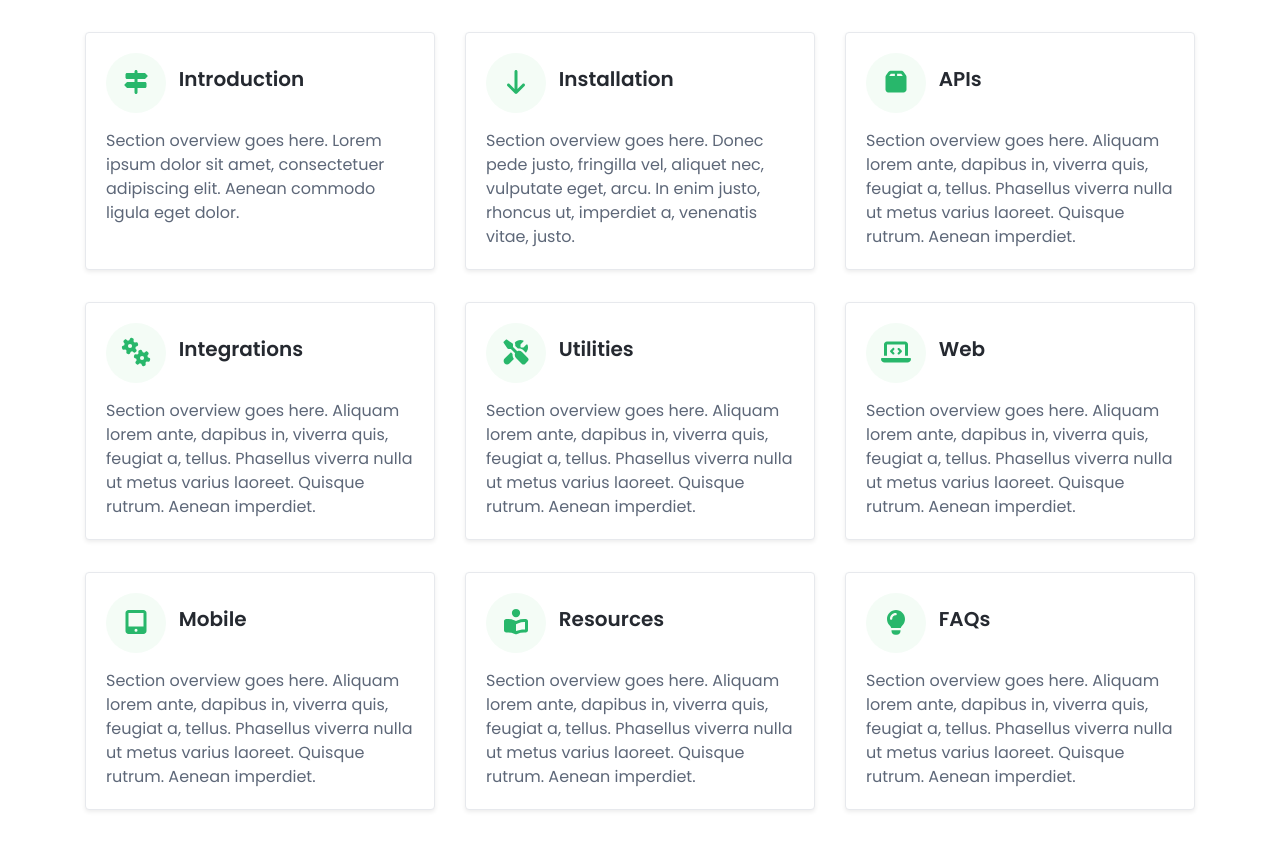
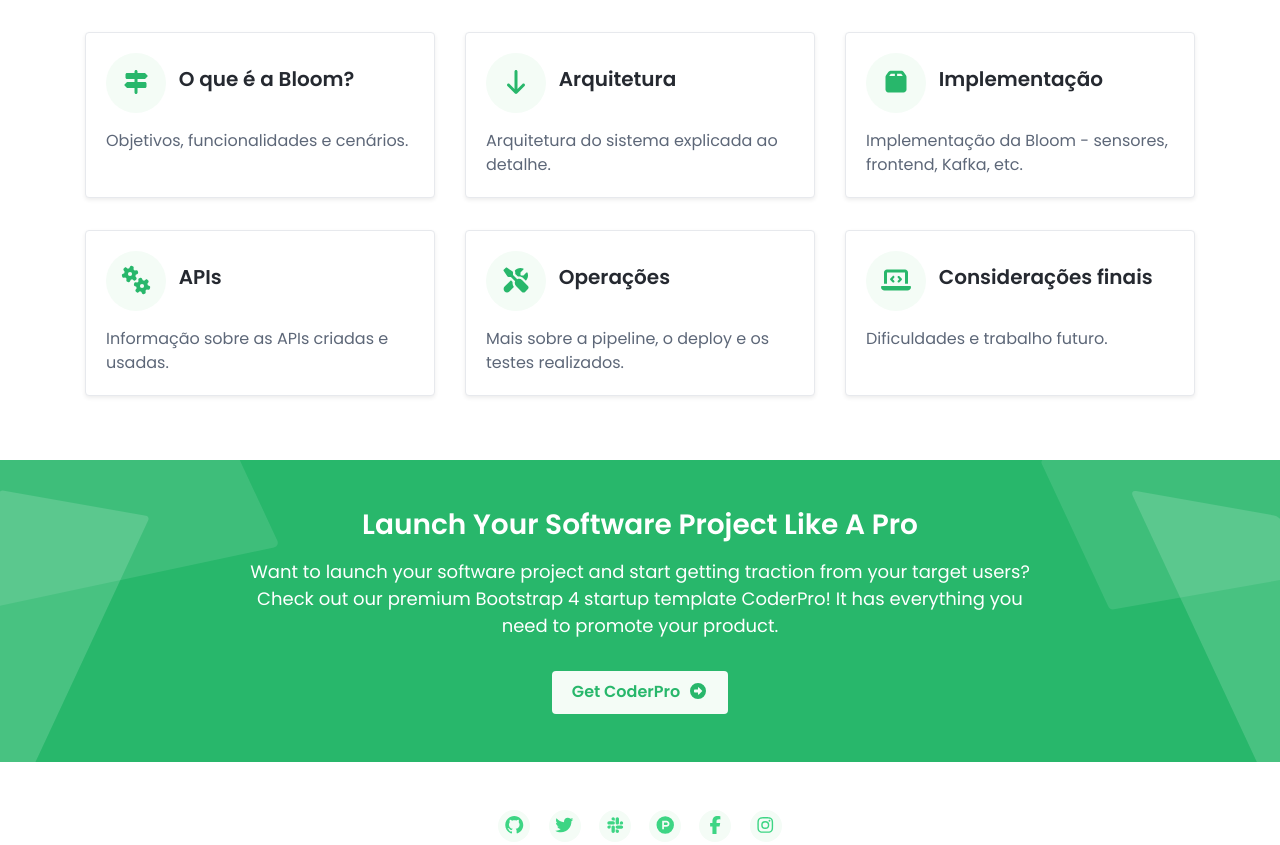
Before and after one commit to alexandrejflopes/bloom, a plain HTML site: page index.html in a window 1280 px wide. Shown: the part 340-1185 px from the top of the page. Drawn offline with Linux system fonts and the light colour scheme.

Commit message:
started documentation website

```diff
--- a/index.html
+++ b/index.html
@@ -69,10 +69,10 @@
 								    <span class="theme-icon-holder card-icon-holder mr-2">
 								        <i class="fas fa-map-signs"></i>
 							        </span><!--//card-icon-holder-->
-							        <span class="card-title-text">Introduction</span>
+							        <span class="card-title-text">O que é a Bloom?</span>
 							    </h5>
 							    <div class="card-text">
-								    Section overview goes here. Lorem ipsum dolor sit amet, consectetuer adipiscing elit. Aenean commodo ligula eget dolor.
+								    Objetivos, funcionalidades e cenários.
 							    </div>
 							    <a class="card-link-mask" href="docs-page.html#section-1"></a>
 						    </div><!--//card-body-->
@@ -85,10 +85,10 @@
 								    <span class="theme-icon-holder card-icon-holder mr-2">
 								        <i class="fas fa-arrow-down"></i>
 							        </span><!--//card-icon-holder-->
-							        <span class="card-title-text">Installation</span>
+							        <span class="card-title-text">Arquitetura</span>
 							    </h5>
 							    <div class="card-text">
-								    Section overview goes here. Donec pede justo, fringilla vel, aliquet nec, vulputate eget, arcu. In enim justo, rhoncus ut, imperdiet a, venenatis vitae, justo.
+									Arquitetura do sistema explicada ao detalhe.
 							    </div>
 							    <a class="card-link-mask" href="docs-page.html#section-2"></a>
 						    </div><!--//card-body-->
@@ -101,10 +101,10 @@
 								    <span class="theme-icon-holder card-icon-holder mr-2">
 								        <i class="fas fa-box fa-fw"></i>
 							        </span><!--//card-icon-holder-->
-							        <span class="card-title-text">APIs</span>
+							        <span class="card-title-text">Implementação</span>
 							    </h5>
 							    <div class="card-text">
-								    Section overview goes here. Aliquam lorem ante, dapibus in, viverra quis, feugiat a, tellus. Phasellus viverra nulla ut metus varius laoreet. Quisque rutrum. Aenean imperdiet.
+								    Implementação da Bloom - sensores, frontend, Kafka, etc.
 								</div>
 							    <a class="card-link-mask" href="docs-page.html#section-3"></a>
 						    </div><!--//card-body-->
@@ -117,10 +117,10 @@
 								    <span class="theme-icon-holder card-icon-holder mr-2">
 								        <i class="fas fa-cogs fa-fw"></i>
 							        </span><!--//card-icon-holder-->
-							        <span class="card-title-text">Integrations</span>
+							        <span class="card-title-text">APIs</span>
 							    </h5>
 							    <div class="card-text">
-								    Section overview goes here. Aliquam lorem ante, dapibus in, viverra quis, feugiat a, tellus. Phasellus viverra nulla ut metus varius laoreet. Quisque rutrum. Aenean imperdiet.
+								    Informação sobre as APIs criadas e usadas.
 								</div>
 							    <a class="card-link-mask" href="docs-page.html#section-4"></a>
 						    </div><!--//card-body-->
@@ -133,10 +133,10 @@
 								    <span class="theme-icon-holder card-icon-holder mr-2">
 								        <i class="fas fa-tools"></i>
 							        </span><!--//card-icon-holder-->
-							        <span class="card-title-text">Utilities</span>
+							        <span class="card-title-text">Operações</span>
 							    </h5>
 							    <div class="card-text">
-								    Section overview goes here. Aliquam lorem ante, dapibus in, viverra quis, feugiat a, tellus. Phasellus viverra nulla ut metus varius laoreet. Quisque rutrum. Aenean imperdiet.
+								    Mais sobre a pipeline, o deploy e os testes realizados.
 								</div>
 							    <a class="card-link-mask" href="docs-page.html#section-5"></a>
 						    </div><!--//card-body-->
@@ -149,63 +149,16 @@
 								    <span class="theme-icon-holder card-icon-holder mr-2">
 								        <i class="fas fa-laptop-code"></i>
 							        </span><!--//card-icon-holder-->
-							        <span class="card-title-text">Web</span>
+							        <span class="card-title-text">Considerações finais</span>
 							    </h5>
 							    <div class="card-text">
-								    Section overview goes here. Aliquam lorem ante, dapibus in, viverra quis, feugiat a, tellus. Phasellus viverra nulla ut metus varius laoreet. Quisque rutrum. Aenean imperdiet.
+								    Dificuldades e trabalho futuro.
 								</div>
 							    <a class="card-link-mask" href="docs-page.html#section-6"></a>
 						    </div><!--//card-body-->
 					    </div><!--//card-->
 				    </div><!--//col-->
-				    <div class="col-12 col-lg-4 py-3">
-					    <div class="card shadow-sm">
-						    <div class="card-body">
-							    <h5 class="card-title mb-3">
-								    <span class="theme-icon-holder card-icon-holder mr-2">
-								        <i class="fas fa-tablet-alt"></i>
-							        </span><!--//card-icon-holder-->
-							        <span class="card-title-text">Mobile</span>
-							    </h5>
-							    <div class="card-text">
-								    Section overview goes here. Aliquam lorem ante, dapibus in, viverra quis, feugiat a, tellus. Phasellus viverra nulla ut metus varius laoreet. Quisque rutrum. Aenean imperdiet.
-								</div>
-							    <a class="card-link-mask" href="docs-page.html#section-7"></a>
-						    </div><!--//card-body-->
-					    </div><!--//card-->
-				    </div><!--//col-->
-				    <div class="col-12 col-lg-4 py-3">
-					    <div class="card shadow-sm">
-						    <div class="card-body">
-							    <h5 class="card-title mb-3">
-								    <span class="theme-icon-holder card-icon-holder mr-2">
-								        <i class="fas fa-book-reader"></i>
-							        </span><!--//card-icon-holder-->
-							        <span class="card-title-text">Resources</span>
-							    </h5>
-							    <div class="card-text">
-								    Section overview goes here. Aliquam lorem ante, dapibus in, viverra quis, feugiat a, tellus. Phasellus viverra nulla ut metus varius laoreet. Quisque rutrum. Aenean imperdiet.
-								</div>
-							    <a class="card-link-mask" href="docs-page.html#section-8"></a>
-						    </div><!--//card-body-->
-					    </div><!--//card-->
-				    </div><!--//col-->
-				    <div class="col-12 col-lg-4 py-3">
-					    <div class="card shadow-sm">
-						    <div class="card-body">
-							    <h5 class="card-title mb-3">
-								    <span class="theme-icon-holder card-icon-holder mr-2">
-								        <i class="fas fa-lightbulb"></i>
-							        </span><!--//card-icon-holder-->
-							        <span class="card-title-text">FAQs</span>
-							    </h5>
-							    <div class="card-text">
-								    Section overview goes here. Aliquam lorem ante, dapibus in, viverra quis, feugiat a, tellus. Phasellus viverra nulla ut metus varius laoreet. Quisque rutrum. Aenean imperdiet.
-								</div>
-							    <a class="card-link-mask" href="docs-page.html#section-9"></a>
-						    </div><!--//card-body-->
-					    </div><!--//card-->
-				    </div><!--//col-->
+
 			    </div><!--//row-->
 		    </div><!--//container-->
 		</div><!--//container-->
```
Also changed, not shown: docs-page.html (+12 -12 lines), 1 other file.
